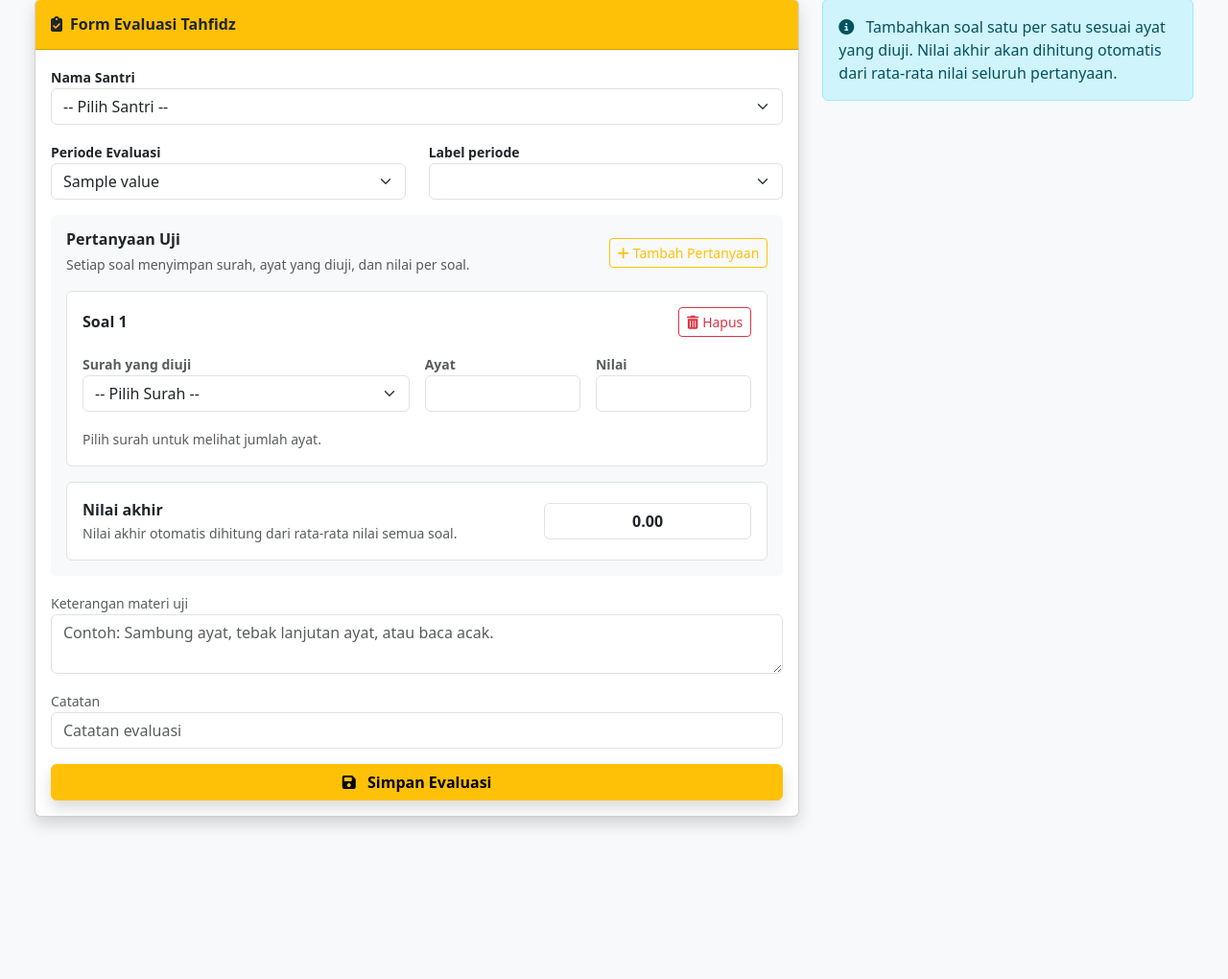
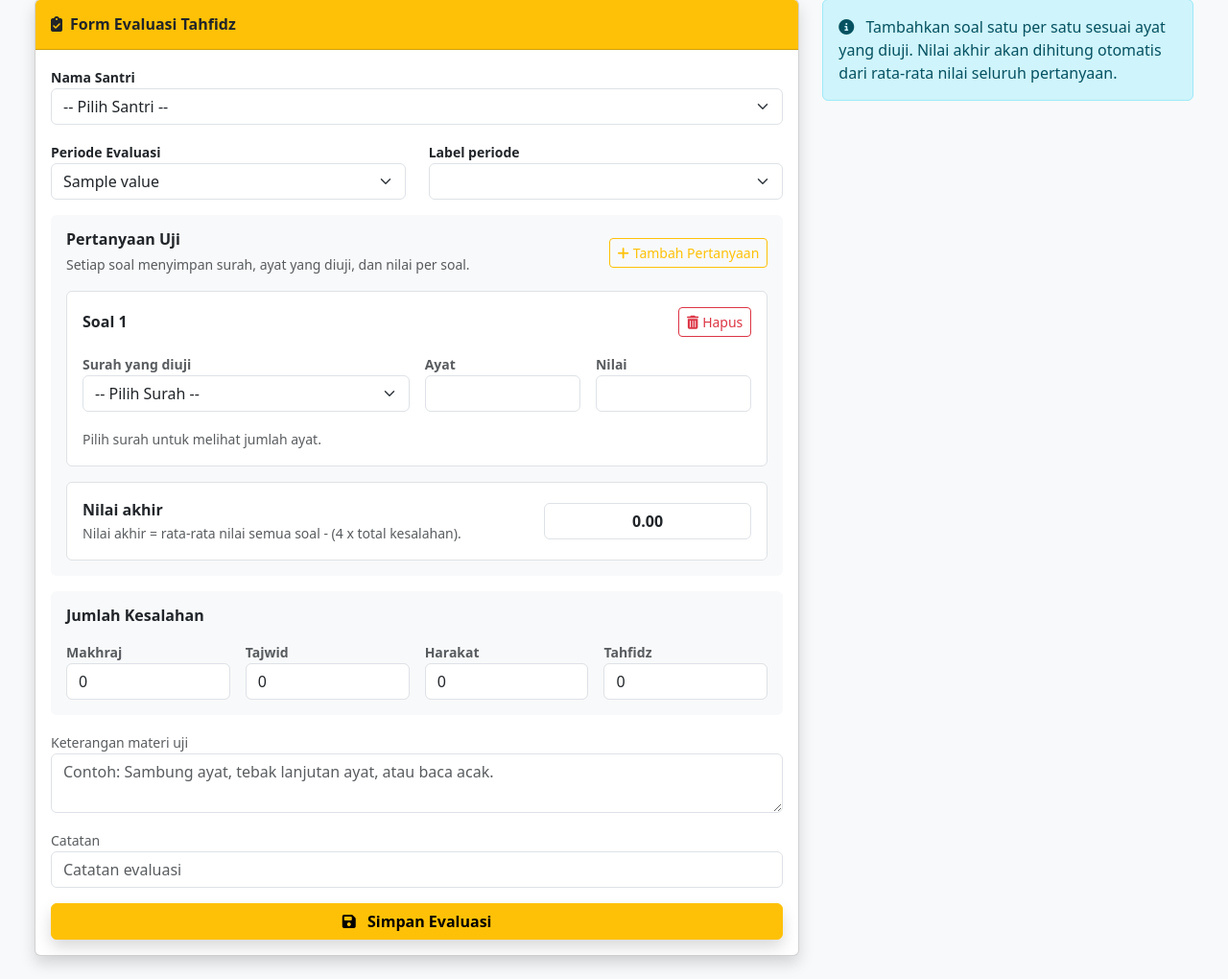
Before and after one commit to jie3116/rqdf_management_system_, a Python web app: template app/templates/teacher/input_tahfidz_evaluation.html in a window 1280 px wide. Shown: the part 139-1159 px from the top of the page at 96% size. Before the commit the page ends 1001 px from the top, so only its background shows below. Run offline with Jinja, Linux system fonts and the light colour scheme; the template is opened without the code that fills it: most values are stand-ins (such as "Sample title", 1, 10 or a date in 2020); lists and menus that the app fills with data are empty; some libraries are stand-ins or nearby versions.

Commit message:
perbaikan error saat verifikasi ppdb dan mengubah nila finalty menjadi 4

```diff
--- a/app/templates/teacher/input_recitation.html
+++ b/app/templates/teacher/input_recitation.html
@@ -135,7 +135,7 @@
                                         </div>
                                     </div>
                                     <div class="col-md-4">
-                                        <label class="small fw-bold text-muted">Nilai (100 - 5×kesalahan)</label>
+                                        <label class="small fw-bold text-muted">Nilai (100 - 4×kesalahan)</label>
                                         <input type="number" id="score_preview" class="form-control text-center fw-bold" value="100" readonly>
                                     </div>
                                 </div>
@@ -273,7 +273,7 @@
             const tajwid = parseInt(tajwidInput.value || "0", 10);
             const makhraj = parseInt(makhrajInput.value || "0", 10);
             const total = tajwid + makhraj;
-            const score = Math.max(0, 100 - (total * 5));
+            const score = Math.max(0, 100 - (total * 4));
             scorePreview.value = score;
         }
 
--- a/app/templates/teacher/input_tahfidz.html
+++ b/app/templates/teacher/input_tahfidz.html
@@ -116,7 +116,7 @@
 
                                     <!-- NILAI DAN PREDIKAT DALAM SATU BARIS -->
                                     <div class="col-md-6">
-                                        <label class="small fw-bold text-muted">Nilai (100 - 5×kesalahan)</label>
+                                        <label class="small fw-bold text-muted">Nilai (100 - 4×kesalahan)</label>
                                         <input type="number" id="score_preview" class="form-control text-center fw-bold" value="100" readonly>
                                         <!-- PREDIKAT DI BAWAH NILAI -->
                                         <div class="mt-2">
@@ -306,7 +306,7 @@ textarea[name="notes"]::placeholder {
             const makhraj = parseInt(makhrajInput.value || "0", 10);
             const tahfidz = parseInt(tahfidzInput.value || "0", 10);
             const total = tajwid + makhraj + (tahfidzGroup.classList.contains("d-none") ? 0 : tahfidz);
-            const score = Math.max(0, 100 - (total * 5));
+            const score = Math.max(0, 100 - (total * 4));
             scorePreview.value = score;
 
             // Auto update predikat berdasarkan nilai
--- a/app/templates/teacher/input_tahfidz_evaluation.html
+++ b/app/templates/teacher/input_tahfidz_evaluation.html
@@ -82,11 +82,35 @@
                                     <div class="row align-items-center">
                                         <div class="col-md-8">
                                             <div class="fw-bold">Nilai akhir</div>
-                                            <small class="text-muted">Nilai akhir otomatis dihitung dari rata-rata nilai semua soal.</small>
+                                            <small class="text-muted">Nilai akhir = rata-rata nilai semua soal - (4 x total kesalahan).</small>
                                         </div>
                                         <div class="col-md-4 mt-2 mt-md-0">
                                             <input type="text" id="score_preview" class="form-control text-center fw-bold" value="0.00" readonly>
                                         </div>
+                                    </div>
+                                </div>
+                            </div>
+                        </div>
+
+                        <div class="card border-0 bg-light mb-3">
+                            <div class="card-body">
+                                <h6 class="fw-bold mb-3">Jumlah Kesalahan</h6>
+                                <div class="row g-3">
+                                    <div class="col-md-3">
+                                        <label class="small fw-bold text-muted">Makhraj</label>
+                                        <input type="number" name="makhraj_errors" class="form-control evaluation-error-input" min="0" value="0">
+                                    </div>
+                                    <div class="col-md-3">
+                                        <label class="small fw-bold text-muted">Tajwid</label>
+                                        <input type="number" name="tajwid_errors" class="form-control evaluation-error-input" min="0" value="0">
+                                    </div>
+                                    <div class="col-md-3">
+                                        <label class="small fw-bold text-muted">Harakat</label>
+                                        <input type="number" name="harakat_errors" class="form-control evaluation-error-input" min="0" value="0">
+                                    </div>
+                                    <div class="col-md-3">
+                                        <label class="small fw-bold text-muted">Tahfidz</label>
+                                        <input type="number" name="tahfidz_errors" class="form-control evaluation-error-input" min="0" value="0">
                                     </div>
                                 </div>
                             </div>
@@ -202,6 +226,7 @@
         const addQuestionButton = document.getElementById("add-question-btn");
         const questionList = document.getElementById("question-list");
         const scorePreview = document.getElementById("score_preview");
+        const errorInputs = Array.from(document.querySelectorAll(".evaluation-error-input"));
 
         if (!periodType || !periodLabel || !periodLabelText || !addQuestionButton || !questionList || !scorePreview) {
             return;
@@ -245,7 +270,13 @@
                 return;
             }
             const total = values.reduce((sum, value) => sum + value, 0);
-            scorePreview.value = (total / values.length).toFixed(2);
+            const averageScore = total / values.length;
+            const totalErrors = errorInputs.reduce((sum, input) => {
+                const value = parseInt(input.value || "0", 10);
+                return sum + (Number.isNaN(value) ? 0 : Math.max(0, value));
+            }, 0);
+            const finalScore = Math.max(0, averageScore - (totalErrors * 4));
+            scorePreview.value = finalScore.toFixed(2);
         }
 
         function bindQuestionCard(card) {
@@ -321,6 +352,9 @@
             updatePeriodOptions(true);
         });
         addQuestionButton.addEventListener("click", addQuestionRow);
+        errorInputs.forEach((input) => {
+            input.addEventListener("input", updateScorePreview);
+        });
 
         updatePeriodOptions(true);
         addQuestionRow();
```
Also changed, not shown: app/routes/admin.py (+24 -6 lines), app/routes/staff.py (+24 -6 lines), app/routes/teacher.py (+5 -3 lines).
